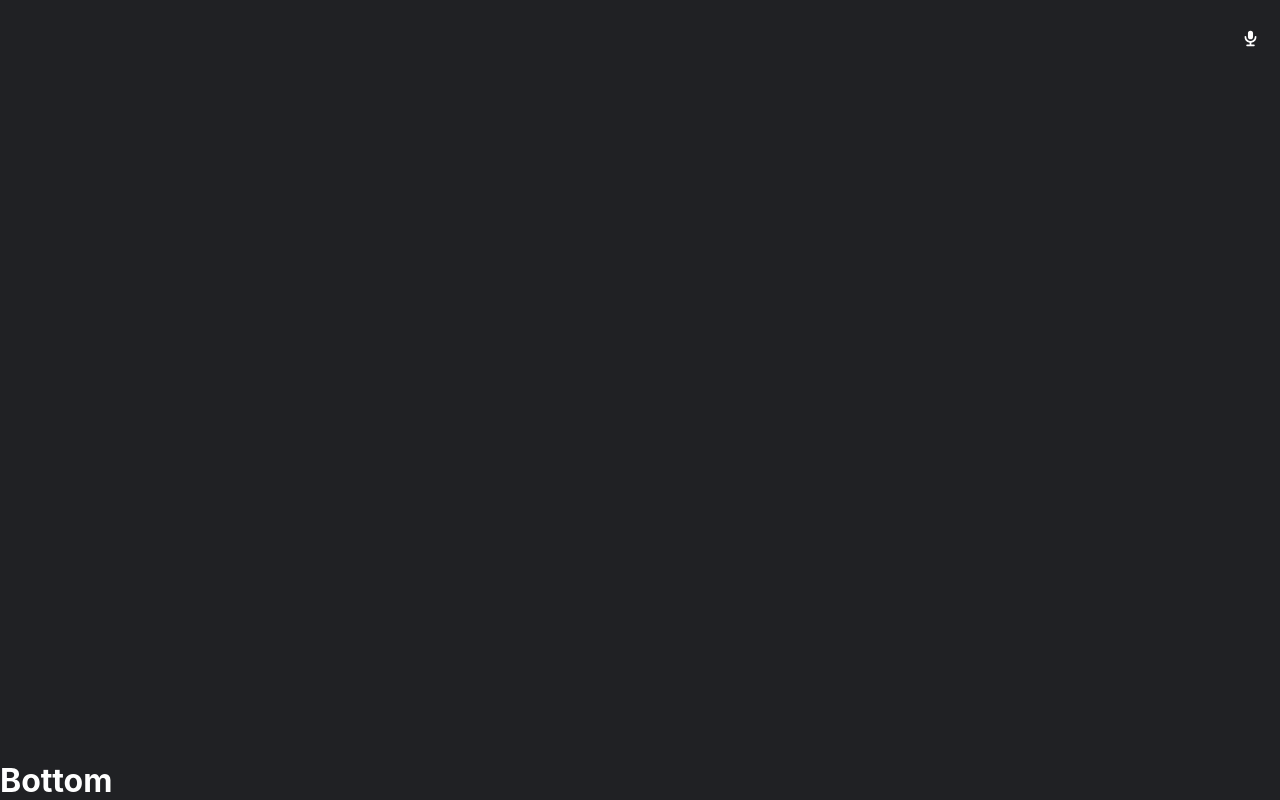
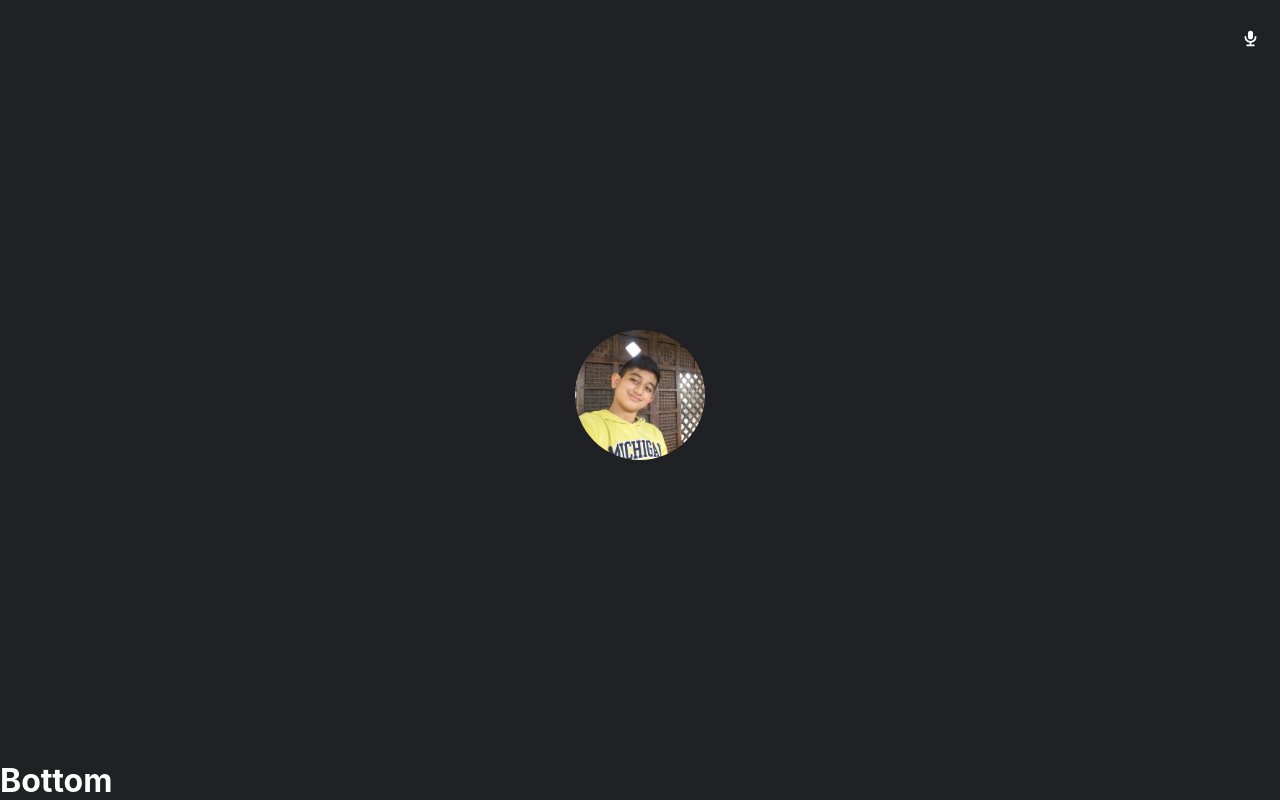
Before and after one commit to SajawalHassan/DIYEmoji-python, a React (Create React App) app in the folder frontend/: page / in a window 1280 px wide. Built offline with nearby package versions, Linux system fonts and the light colour scheme.

Commit message:
Complete main part

```diff
--- a/frontend/src/App.css
+++ b/frontend/src/App.css
@@ -1,5 +1,6 @@
 .app {
   background-color: #202124;
   height: 100vh;
+  overflow-x: hidden;
   color: white;
 }
--- a/frontend/src/components/main/Main.css
+++ b/frontend/src/components/main/Main.css
@@ -13,3 +13,16 @@
   height: 17px;
   color: #ffffff;
 }
+
+.main_body {
+  display: flex;
+  justify-content: center;
+  align-items: center;
+  height: 87vh;
+}
+
+.main_body > img {
+  object-fit: contain;
+  border-radius: 999px;
+  height: 130px;
+}
--- a/frontend/src/components/main/Main.js
+++ b/frontend/src/components/main/Main.js
@@ -1,6 +1,8 @@
 import React from "react";
 import "./Main.css";
+
 import { MicrophoneIcon } from "@heroicons/react/solid";
+import profile_pic from "./images/profilepic.jpg";
 
 function main() {
   return (
@@ -8,6 +10,11 @@ function main() {
       <div className="main_header">
         <MicrophoneIcon className="icon" />
       </div>
+
+      <div className="main_body">
+        {/* WILL CHANGE TO AUTHENTICATOR IMG */}
+        <img src={profile_pic} alt="" />
+      </div>
     </div>
   );
 }
```
Also changed, not shown: frontend/src/components/main/images/profilepic.jpg (added).
